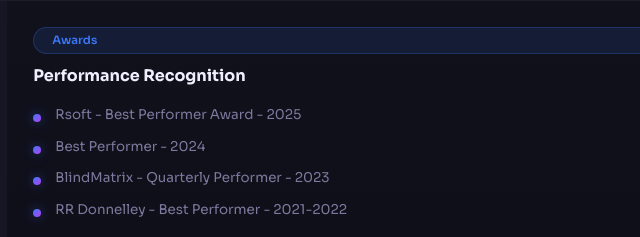
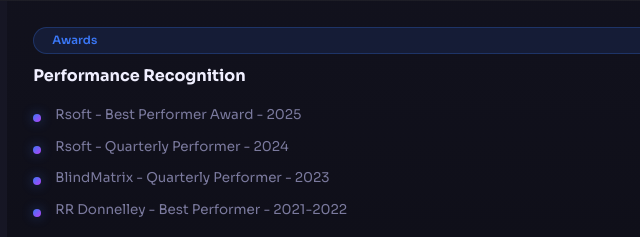
Before and after one commit to ranjithuiuxdev-ai/ranjith-uiux-portfolio, a plain HTML site: page index.html in a window 1280 px wide. Shown: the part 5136-5373 px from the top of the page, 499-1139 px from the left. Drawn offline with nearby package versions, Linux system fonts and the light colour scheme; some icons are missing.

Commit message:
Award update

```diff
--- a/index.html
+++ b/index.html
@@ -690,7 +690,7 @@
                             <div class="award-title">Performance Recognition</div>
                             <ul class="award-list">
                                 <li>Rsoft - Best Performer Award - 2025</li>
-                                <li>Best Performer - 2024</li>
+                                <li>Rsoft - Quarterly Performer - 2024</li>
                                 <li>BlindMatrix - Quarterly Performer - 2023</li>
                                 <li>RR Donnelley - Best Performer - 2021-2022</li>
                             </ul>
```
